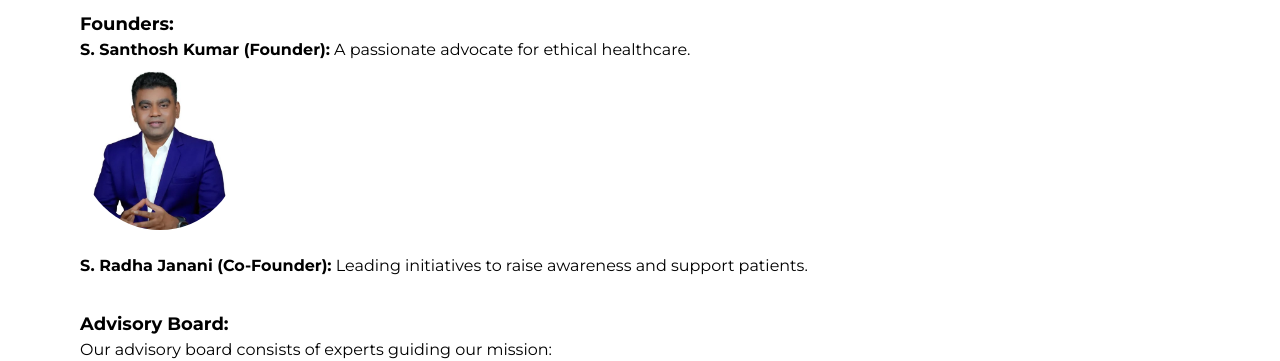
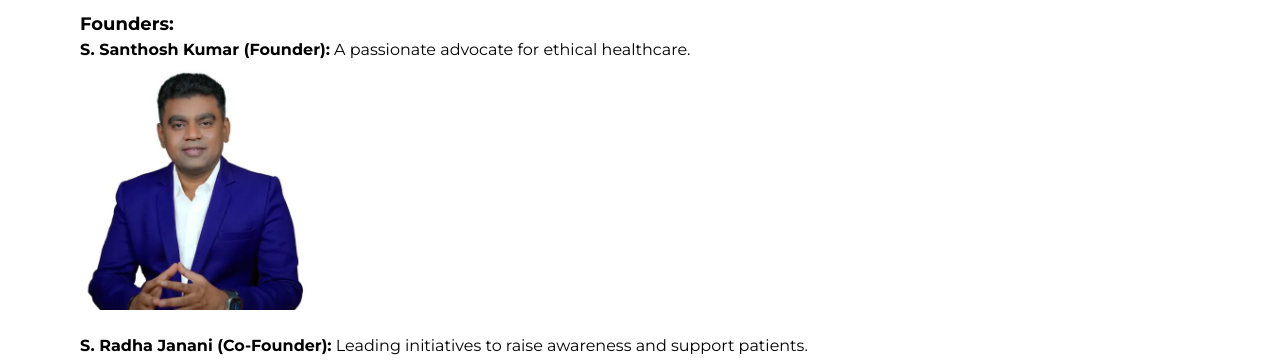
Before and after one commit to leada2025/Suka-Charitable-Trust-Full, a React (Vite) app in the folder front/: page /about in a window 1280 px wide. Shown: the part 588-949 px from the top of the page. Built offline with nearby package versions, Linux system fonts and the light colour scheme; no server answers.

Commit message:
sir photo

```diff
--- a/front/src/pages/AboutUs.jsx
+++ b/front/src/pages/AboutUs.jsx
@@ -70,7 +70,7 @@ const AboutUs = () => {
   <img
     src="Santhosh Kumar.jpg"
     alt="S. Santhosh Kumar"
-    className="w-40 h-40 rounded-full object-cover object-top mx-auto sm:mx-0"
+    className="w-60 h-60  object-cover object-top mx-auto sm:mx-0"
 
    data-aos="fade-right"
             data-aos-delay="200"
```
